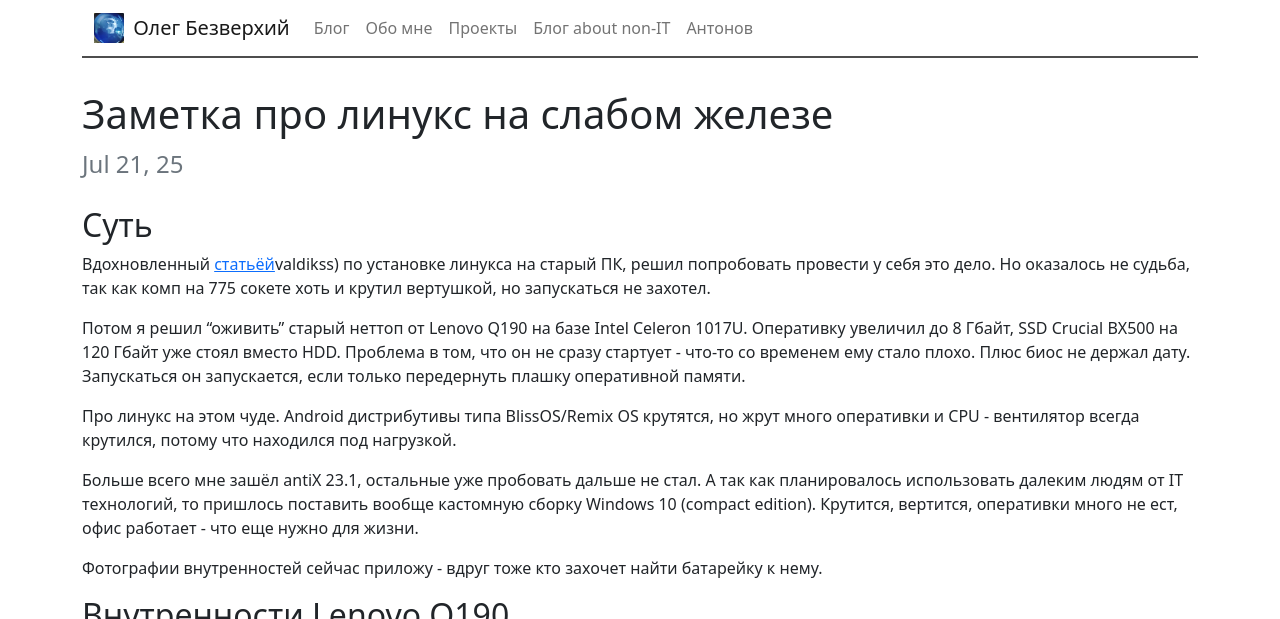
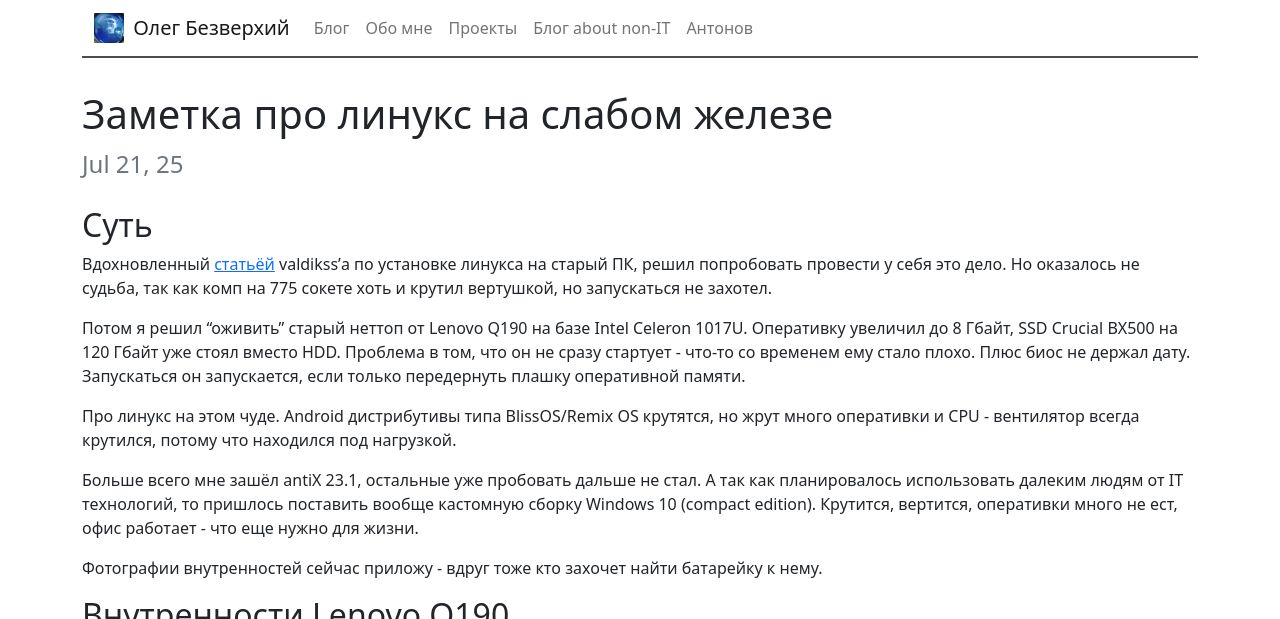
Before and after one commit to OlegBezverhii/olegbezverhii.github.io, a Jekyll site: the page built from itblog/_posts/2025-07-21-Заметка_Linux.md, in a window 1280 px wide and 900 px high, cut to the strip 0-619 px from the top of the window. Built offline with Jekyll 4.4.1, drawn with Linux system fonts in a browser that asks for light colours.

```diff
--- a/itblog/_posts/2025-07-21-Заметка_Linux.md
+++ b/itblog/_posts/2025-07-21-Заметка_Linux.md
@@ -5,7 +5,7 @@ title: Заметка про линукс на слабом железе
 
 ## Суть
 
-Вдохновленный [статьёй](https://notes.valdikss.org.ru/linux-for-old-pc-from-2007)valdikss) по установке линукса на старый ПК, решил попробовать провести у себя это дело. Но оказалось не судьба, так как комп на 775 сокете хоть и крутил вертушкой, но запускаться не захотел.
+Вдохновленный [статьёй](https://notes.valdikss.org.ru/linux-for-old-pc-from-2007) valdikss'а по установке линукса на старый ПК, решил попробовать провести у себя это дело. Но оказалось не судьба, так как комп на 775 сокете хоть и крутил вертушкой, но запускаться не захотел.
 
 Потом я решил "оживить" старый неттоп от Lenovo Q190 на базе Intel Celeron 1017U. Оперативку увеличил до 8 Гбайт, SSD Crucial BX500 на 120 Гбайт уже стоял вместо HDD. Проблема в том, что он не сразу стартует - что-то со временем ему стало плохо. Плюс биос не держал дату. Запускаться он запускается, если только передернуть плашку оперативной памяти.
 
```
Also changed, not shown: itblog/_posts/2025-07-20-OrangePI.md (+3 -2 lines), itblog/_posts/2025-08-02-Battlefield3.md (added, +30 -0 lines).
